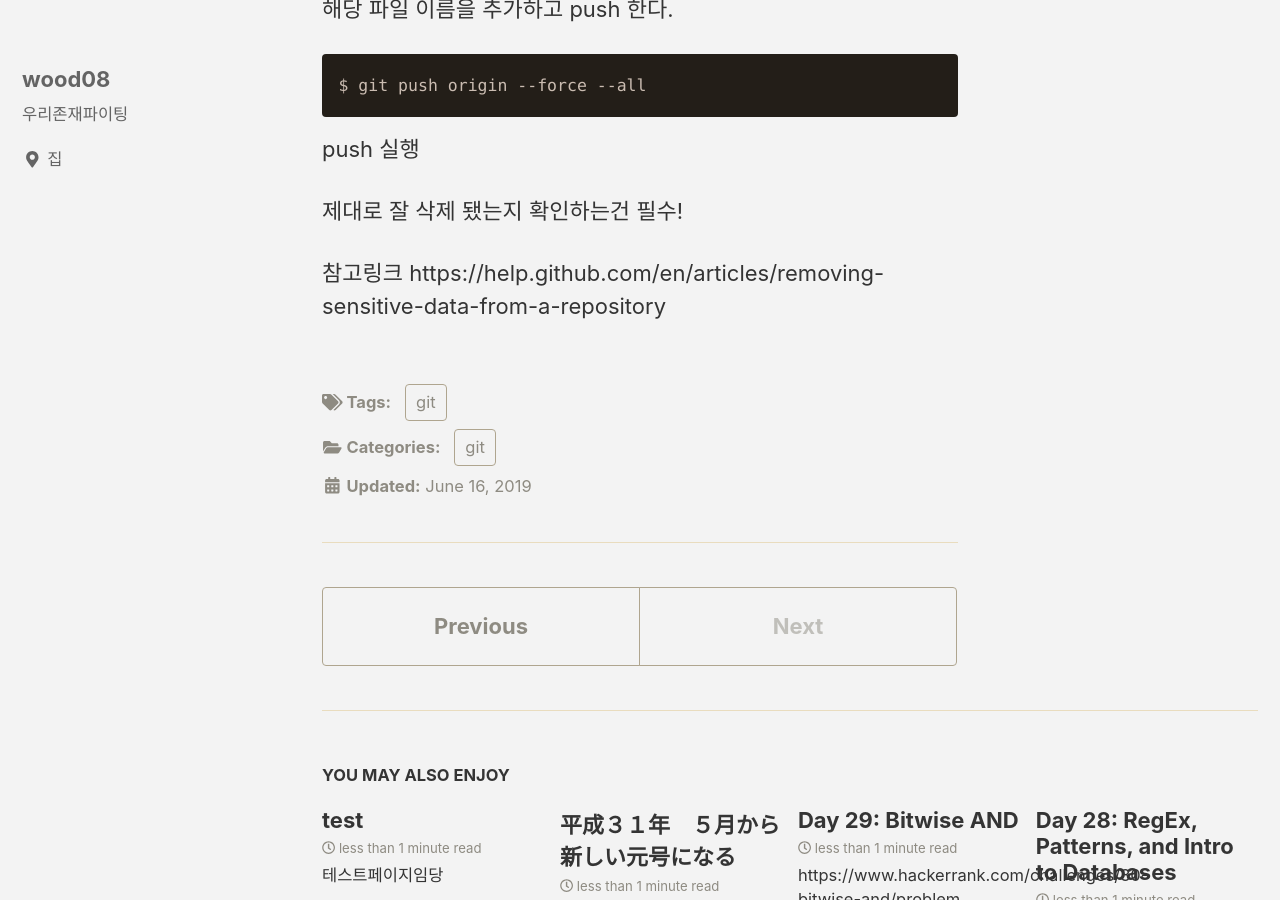
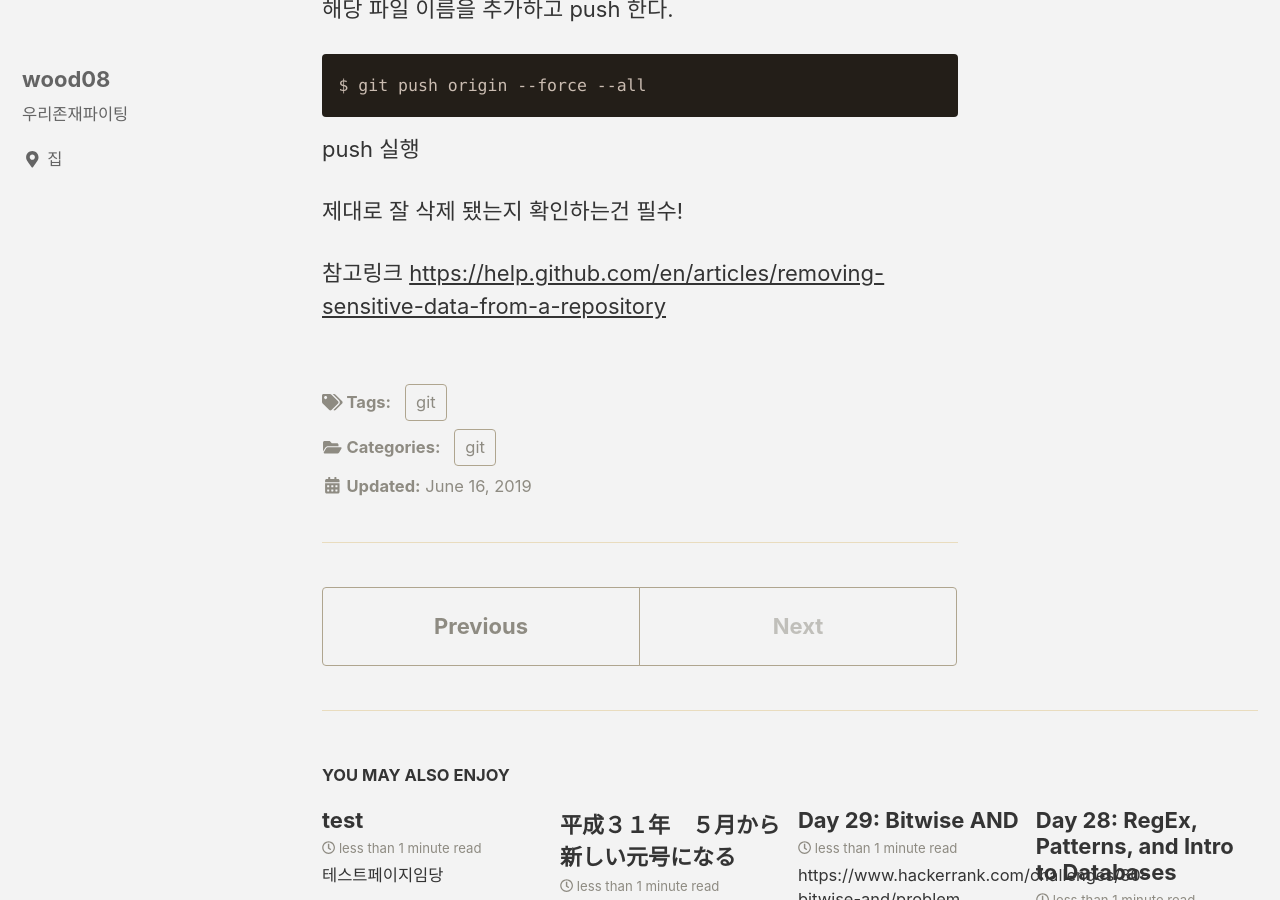
Before and after one commit to wood08/wood08.github.io, a Jekyll site: the page built from _posts/git/2019-06-16-gitMistake.md, in a window 1280 px wide and 900 px high, scrolled down 2030 px. Built offline with Jekyll 4.4.1, drawn with Linux system fonts in a browser that asks for light colours; cached includes are drawn as plain includes; nearby versions of some CDN libraries.

Commit message:
링크 수정

```diff
--- a/_posts/git/2019-06-16-gitMistake.md
+++ b/_posts/git/2019-06-16-gitMistake.md
@@ -63,4 +63,4 @@ push 실행
 
 제대로 잘 삭제 됐는지 확인하는건 필수!
 
-참고링크 https://help.github.com/en/articles/removing-sensitive-data-from-a-repository
+참고링크 <https://help.github.com/en/articles/removing-sensitive-data-from-a-repository>
```
